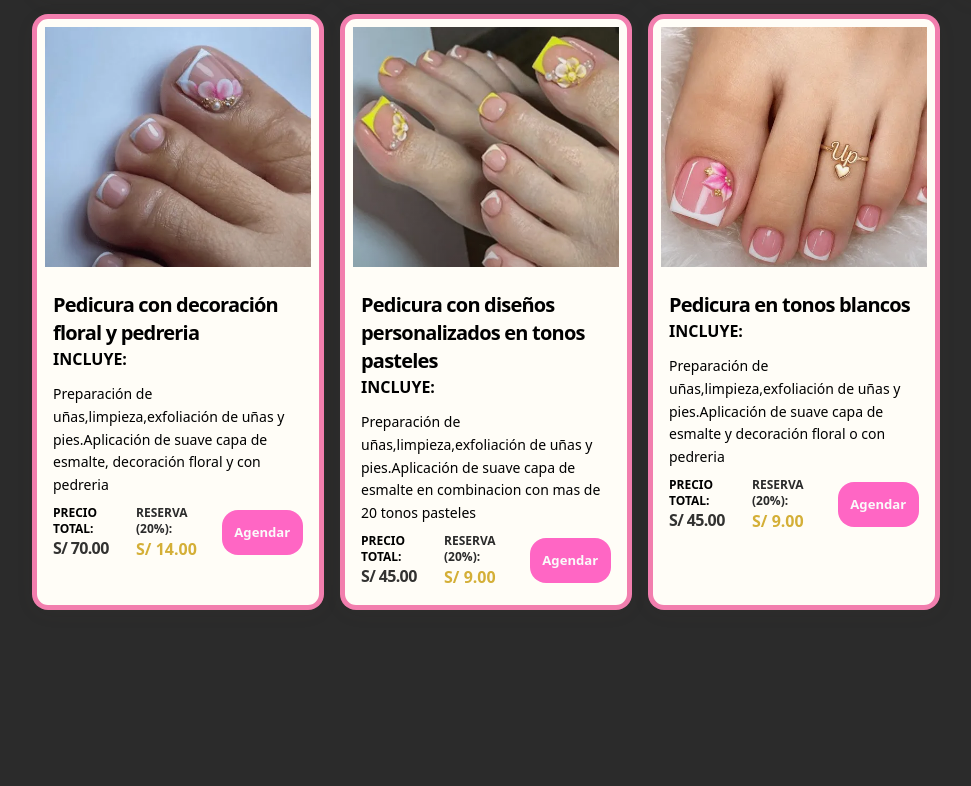
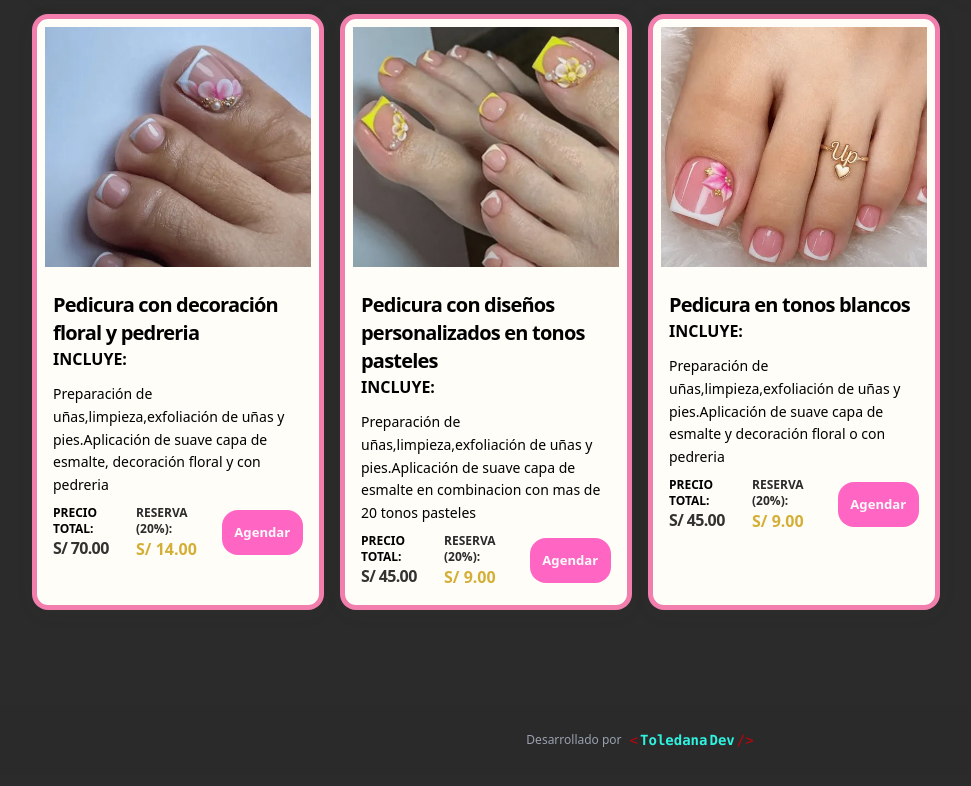
Before and after one commit to johanatoledo/catalogo-nailsvibe, a Next.js app: page / in a window 1280 px wide. Shown: the part 2714-3500 px from the top of the page, without its empty margins (0-971 px from the left). Before the commit the page ends 3452 px from the top, so only its background shows below. Built offline with nearby package versions, Linux system fonts and the light colour scheme.

Commit message:
Se agrego el footer

```diff
--- a/src/app/page.jsx
+++ b/src/app/page.jsx
@@ -4,6 +4,7 @@ import { useState, useMemo } from "react";
 import Navbar from "@/components/Navbar";
 import ProductCard from "@/components/ProductCard";
 import { productos } from "@/data/productos";
+import Footer from "@/components/Footer";
 
 export default function HomeMenuPage() {
   const [categoriaActiva, setCategoriaActiva] = useState("Todos");
@@ -74,6 +75,7 @@ export default function HomeMenuPage() {
           ))}
         </div>
       </section>
+     <Footer />
     </main>
   );
 }
--- /dev/null
+++ b/src/components/Footer.jsx
@@ -0,0 +1,24 @@
+import Link from 'next/link';
+
+export default function Footer() {
+  const websiteUrl = "https://tu-sitio-web.com";
+
+  return (
+    <footer className="py-6 px-4 bg-juliana-gray/60 mt-12 transition-colors duration-300">
+      <div className="max-w-7xl mx-auto flex flex-col sm:flex-row justify-center items-center gap-2 text-xs text-gray-400">
+        <span>Desarrollado por</span>
+        <Link
+          href={websiteUrl}
+          target="_blank"
+          rel="noopener noreferrer"
+          className="font-mono text-sm inline-flex items-center gap-0.5 hover:opacity-80 transition-opacity duration-200"
+        >
+          <span className="text-red-700">&lt;</span>
+          <span className="text-juliana-aqua font-bold">Toledana</span>
+          <span className="text-juliana-aqua font-bold">Dev</span>
+          <span className="text-red-700">&#47;&gt;</span>
+        </Link>
+      </div>
+    </footer>
+  );
+}
```
